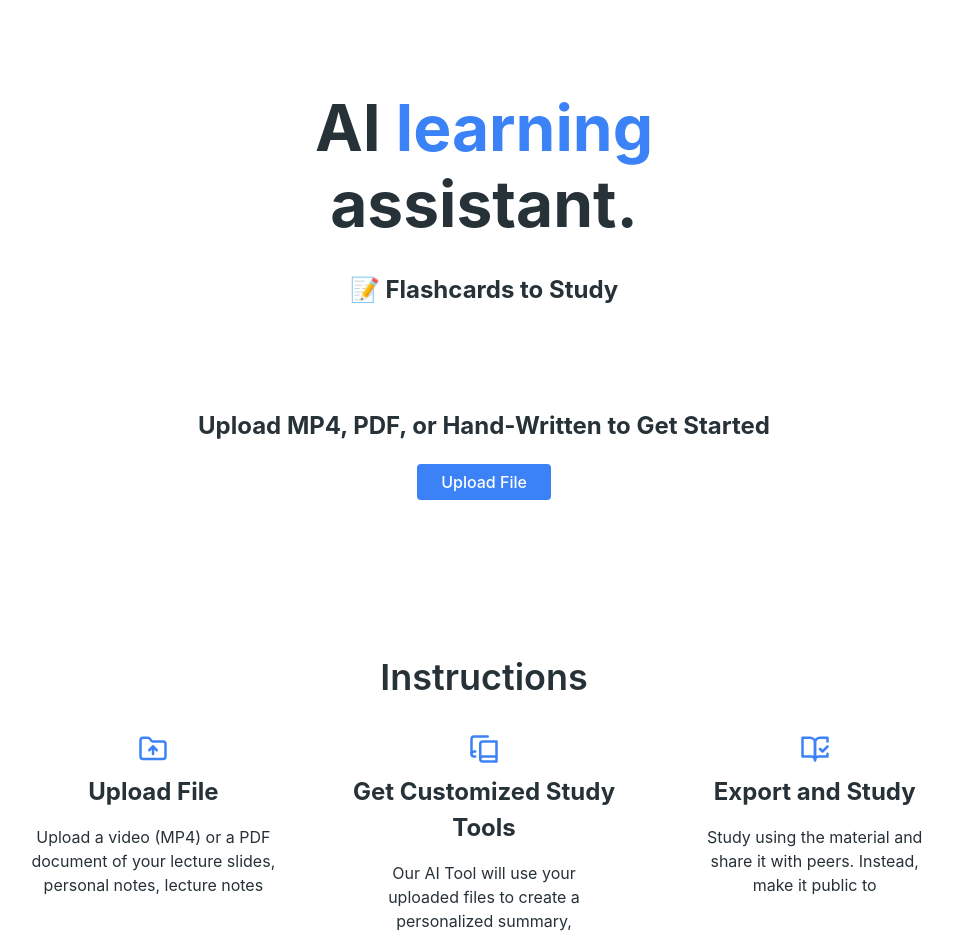
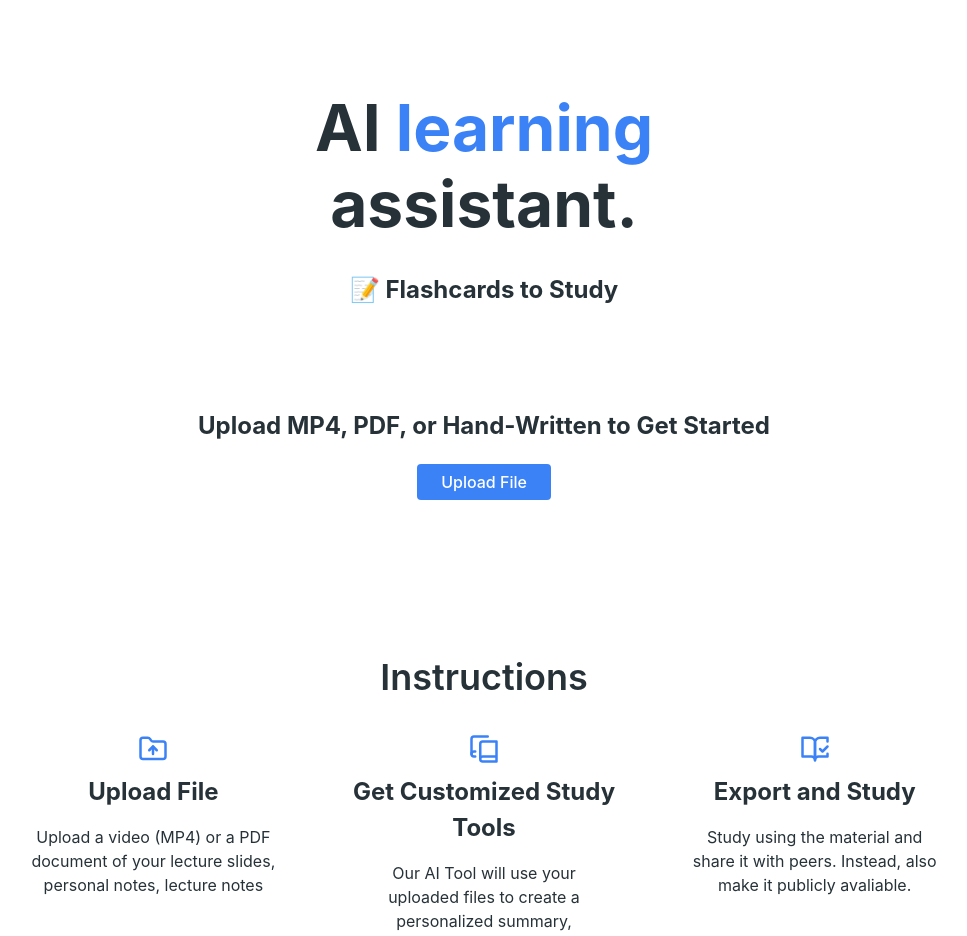
Before and after one commit to bubloo7/StudyShore, a Next.js app in the folder frontend/: page /sample-home in a window 1280 px wide. Shown: the top 936 px of the page, without its empty margins (156-1123 px from the left). Built offline with nearby package versions, Linux system fonts and the light colour scheme.

Commit message:
Minor change

```diff
--- a/frontend/app/sample-home/page.js
+++ b/frontend/app/sample-home/page.js
@@ -107,7 +107,7 @@ const Home = () => {
                             }}
                         >
                             Study using the material and share it with peers.
-                            Instead, make it public to
+                            Instead, also make it publicly avaliable.
                         </p>
                     </Col>
                 </Flex>
```
